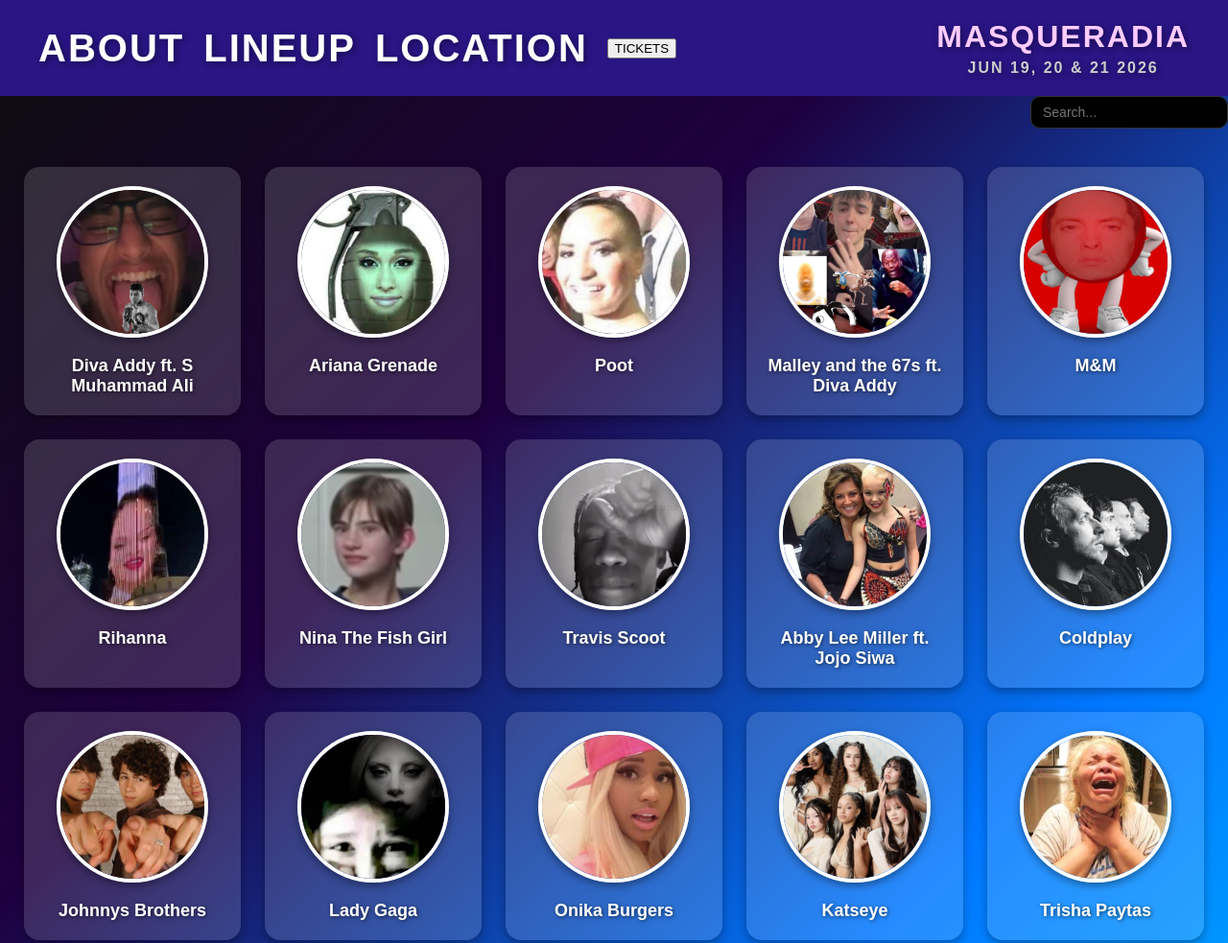
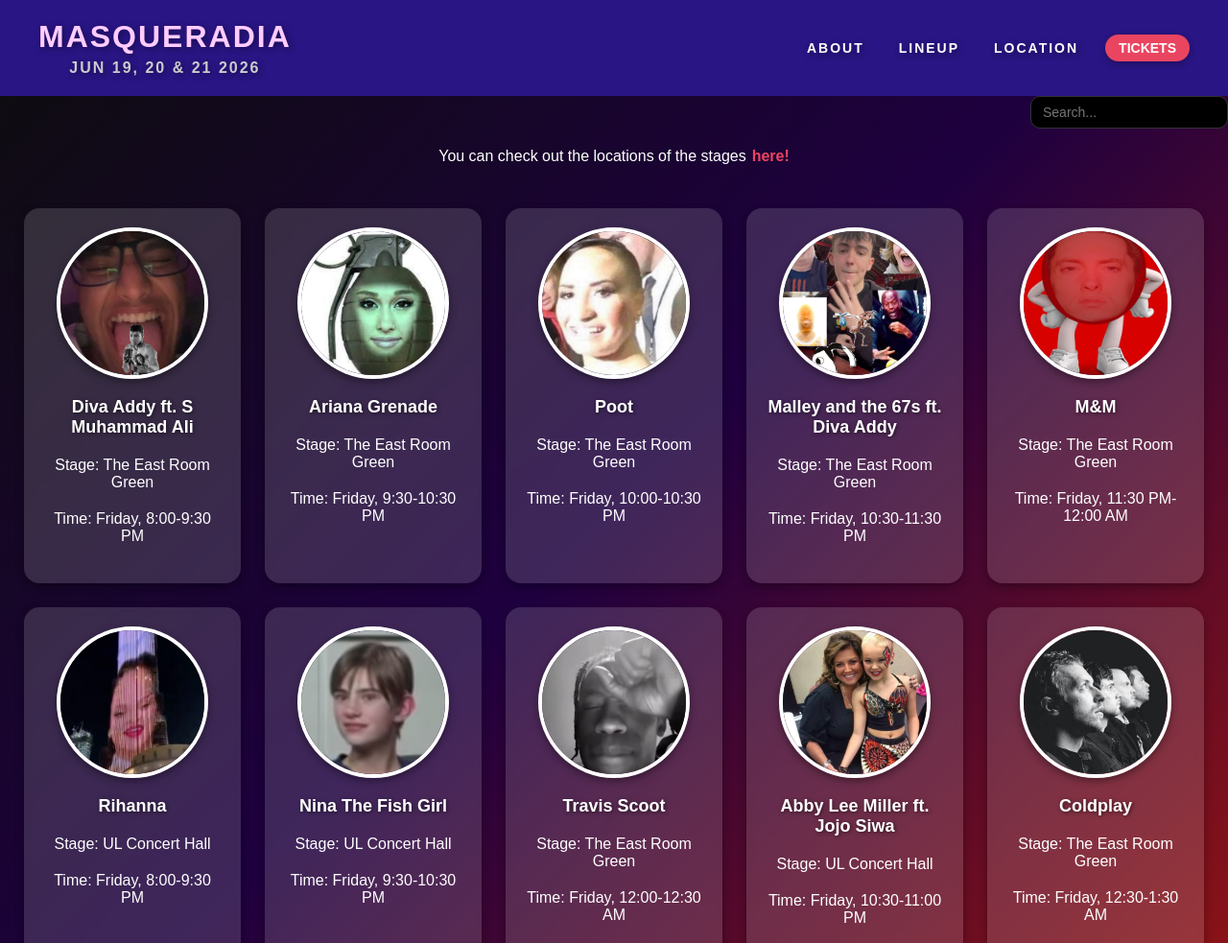
Before and after one commit to c-mcl27/Masqueradia.github.io, a plain HTML site: page lineup.html in a window 1280 px wide. Shown: the top 983 px of the page at 96% size. Drawn offline with Linux system fonts and the light colour scheme.

Commit message:
Update lineup.html

```diff
--- a/lineup.html
+++ b/lineup.html
@@ -8,7 +8,7 @@
   <style>
   body {
     font-family: Arial, sans-serif;
-    background: linear-gradient(135deg, #0d0d0d, #1e003f, #0077ff, #00c3ff);
+    background: linear-gradient(135deg, #0d0d0d, #1e003f, #911414, #00c3ff);
     margin: 0;
     color: white;
     position: relative;
@@ -49,6 +49,27 @@
       background: black;
       color: white;
       outline: none;
+    }
+
+	p {
+  font-size: 16px;
+  color: #fff;
+  text-align: center;       /* centers the text */
+  margin: 20px 0;
+  font-family: Arial, sans-serif;
+}
+
+p a {
+  color: #e94560;           /* bold festival accent color */
+  font-weight: bold;
+  text-decoration: none;    /* remove underline */
+  margin-left: 6px;         /* add space before "here!" */
+  transition: color 0.3s ease;
+}
+
+p a:hover {
+  color: #ffcc00;           /* fun hover effect */
+  text-decoration: underline;
 }
 
     .artist-grid {
@@ -100,8 +121,25 @@
   flex-wrap: wrap;
 }
 
+.logo-date {
+  text-align: left;
+}
+
+.logo-date h1 {
+  margin: 0;
+  font-size: 32px;
+  color: #e94560;
+}
+
+.logo-date p {
+  margin: 5px 0 0;
+  font-size: 16px;
+  color: #ccc;
+}
+
 .nav-section {
-  flex: 1;
+  display: flex;
+  align-items: center;
 }
 
 .nav-links {
@@ -114,12 +152,29 @@
   color: white;
   text-decoration: none;
   font-weight: bold;
+  font-size: 14px; /* smaller size */
+  padding: 4px 8px;
 }
 
 .nav-links a:hover {
   color: #e94560;
 }
 
+.tickets-btn {
+  background-color: #e94560;
+  color: white;
+  border: none;
+  padding: 6px 14px; /* slightly smaller padding */
+  border-radius: 20px;
+  cursor: pointer;
+  font-weight: bold;
+  font-size: 14px; /* match link size */
+  box-shadow: 0 2px 6px rgba(0,0,0,0.3);
+}
+
+.tickets-btn:hover {
+  background-color: #ff5e78;
+}
 
 .logo-date {
   text-align: ;
@@ -137,26 +192,16 @@
   color: #ccc;
 }
 
-
-.ticket-btn {
-  background-color: #e94560;
-  color: white;
-  border: none;
-  padding: 8px 16px;
-  border-radius: 20px;
-  cursor: pointer;
-  font-weight: bold;
-}
-
-.ticket-btn:hover {
-  background-color: #e94560;
-}
-
   </style>
 </head>
 
 <body>
   <header class="festival-header">
+  <div class="logo-date">
+    <h1>MASQUERADIA</h1>
+    <p>JUN 19, 20 & 21 2026</p>
+  </div>
+
   <div class="nav-section">
     <nav class="nav-links">
       <a href="#about">ABOUT</a>
@@ -164,11 +209,6 @@
       <a href="#plan">LOCATION</a>
       <button class="tickets-btn">TICKETS</button>
     </nav>
-  </div>
-
-  <div class="logo-date">
-    <h1>MASQUERADIA</h1>
-    <p>JUN 19, 20 & 21 2026</p>
   </div>
 </header>
 
@@ -182,126 +222,214 @@
     />
   </div>
 
+  <p>You can check out the locations of the stages<a href="location.com" target="_blank">here!</a></p>
+
   <div class="artist-grid" id="artistGrid">
 
   <div class="artist-card">
     <img src="addy.png" alt="Diva Addy ft. S Muhammad Ali">
     <div class="artist-name">Diva Addy ft. S Muhammad Ali</div>
+    <div class="artist-info">
+      <p>Stage: The East Room Green</p>
+      <p>Time: Friday, 8:00-9:30 PM</p>
+    </div>
   </div>
 
   <div class="artist-card">
     <img src="arianaGrenade.jpg" alt="Ariana Grenade">
     <div class="artist-name">Ariana Grenade</div>
+    <div class="artist-info">
+      <p>Stage: The East Room Green</p>
+      <p>Time: Friday, 9:30-10:30 PM</p>
+    </div>
   </div>
 
   <div class="artist-card">
     <img src="pootLovato.jpg" alt="Poot">
     <div class="artist-name">Poot</div>
+    <div class="artist-info">
+      <p>Stage: The East Room Green</p>
+      <p>Time: Friday, 10:00-10:30 PM</p>
+    </div>
   </div>
 
   <div class="artist-card">
     <img src="jack.png" alt="Malley and the 67s ft. Diva Addy">
     <div class="artist-name">Malley and the 67s ft. Diva Addy</div>
+    <div class="artist-info">
+      <p>Stage: The East Room Green</p>
+      <p>Time: Friday, 10:30-11:30 PM</p>
+    </div>
   </div>
 
   <div class="artist-card">
     <img src="eminem.jpg" alt="M&M">
     <div class="artist-name">M&M</div>
+    <div class="artist-info">
+      <p>Stage: The East Room Green</p>
+      <p>Time: Friday, 11:30 PM-12:00 AM</p>
+    </div>
   </div>
 
   <div class="artist-card">
     <img src="helloDubai.jpg" alt="Rihanna">
     <div class="artist-name">Rihanna</div>
+    <div class="artist-info">
+      <p>Stage: UL Concert Hall</p>
+      <p>Time: Friday, 8:00-9:30 PM</p>
+    </div>
   </div>
 
   <div class="artist-card">
     <img src="nina.jpg" alt="Nina The Fish Girl">
     <div class="artist-name">Nina The Fish Girl</div>
+    <div class="artist-info">
+      <p>Stage: UL Concert Hall</p>
+      <p>Time: Friday, 9:30-10:30 PM</p>
+    </div>
   </div>
 
   <div class="artist-card">
     <img src="travisScoot.jpg" alt="Travis Scoot">
     <div class="artist-name">Travis Scoot</div>
+    <div class="artist-info">
+      <p>Stage: The East Room Green</p>
+      <p>Time: Friday, 12:00-12:30 AM</p>
+    </div>
   </div>
 
   <div class="artist-card">
     <img src="abbyJojo.jpg" alt="Abby Lee Miller ft. Jojo Siwa">
     <div class="artist-name">Abby Lee Miller ft. Jojo Siwa</div>
+    <div class="artist-info">
+      <p>Stage: UL Concert Hall</p>
+      <p>Time: Friday, 10:30-11:00 PM</p>
+    </div>
   </div>
 
   <div class="artist-card">
     <img src="coldplay.jpg" alt="Coldplay">
     <div class="artist-name">Coldplay</div>
+    <div class="artist-info">
+      <p>Stage: The East Room Green</p>
+      <p>Time: Friday, 12:30-1:30 AM</p>
+    </div>
   </div>
 
   <div class="artist-card">
     <img src="johnnysBrothers.jpg" alt="Johnnys Brothers">
     <div class="artist-name">Johnnys Brothers</div>
+	<p>Stage: UL Concert Hall</p>
+    <p>Time: Friday, 11:00 PM-12:00 AM</p>
   </div>
 
   <div class="artist-card">
     <img src="ladyGaga.jpg" alt="Lady Gaga">
     <div class="artist-name">Lady Gaga</div>
+    <div class="artist-info">
+      <p>Stage: The East Room Green</p>
+      <p>Time: Friday, 1:30-2:00 AM</p>
+    </div>
   </div>
 
   <div class="artist-card">
     <img src="onikaBurgers.jpg" alt="Onika Burgers">
     <div class="artist-name">Onika Burgers</div>
+    <div class="artist-info">
+      <p>Stage: The East Room Green</p>
+      <p>Time: Saturday, 8:00-8:30 PM</p>
+    </div>
   </div>
 
   <div class="artist-card">
     <img src="katseye.jpg" alt="Katseye">
     <div class="artist-name">Katseye</div>
+    <div class="artist-info">
+      <p>Stage: The East Room Green</p>
+      <p>Time: Saturday, 8:30-9:30 PM</p>
+    </div>
   </div>
 
   <div class="artist-card">
     <img src="trishaPaytas.jpg" alt="Trisha Paytas">
     <div class="artist-name">Trisha Paytas</div>
+	<p>Stage: UL Concert Hall</p>
+    <p>Time: Saturday, 8:00-9:30 AM</p>
   </div>
 
   <div class="artist-card">
     <img src="kingKylie.jpg" alt="King Kylie">
     <div class="artist-name">King Kylie</div>
+    <div class="artist-info">
+      <p>Stage: The East Room Green</p>
+      <p>Time: Saturday, 9:30-10:30 PM</p>
+    </div>
   </div>
 
   <div class="artist-card">
     <img src="kanyeWest.jpg" alt="Kanye West">
     <div class="artist-name">Kanye West before Lobotomy</div>
+    <div class="artist-info">
+      <p>Stage: The East Room Green</p>
+      <p>Time: Saturday, 10:30 PM-12:00 AM</p>
+    </div>
   </div>
 
   <div class="artist-card">
     <img src="krissed.jpg" alt="Get Krissed">
     <div class="artist-name">Get Krissed</div>
+	<p>Stage: UL Concert Hall</p>
+    <p>Time: Saturday, 9:30-10:30 AM</p>
   </div>
 
   <div class="artist-card">
     <img src="rattailTedros.jpg" alt="Rattail Tedros">
     <div class="artist-name">Rattail Tedros</div>
+	<p>Stage: UL Concert Hall</p>
+    <p>Time: Saturday, 10:30 PM-12:00 AM</p>
   </div>
 
   <div class="artist-card">
     <img src="nateJacobs.jpg" alt="Nate Jacobs">
     <div class="artist-name">Nate Jacobs</div>
+    <div class="artist-info">
+      <p>Stage: The East Room Green</p>
+      <p>Time: Sunday, 8:00-8:30 PM</p>
+    </div>
   </div>
 
   <div class="artist-card">
     <img src="einsteins.png" alt="Einstein & Einstein Jr">
     <div class="artist-name">Einstein & Einstein Jr</div>
+    <div class="artist-info">
+      <p>Stage: The East Room Green</p>
+      <p>Time: Sunday, 8:30-10:30 PM</p>
+    </div>
   </div>
 
   <div class="artist-card">
     <img src="stevenHawking.jpg" alt="Steven Hawking">
     <div class="artist-name">Steven Hawking</div>
+	<p>Stage: UL Concert Hall</p>
+    <p>Time: Sunday, 8:00PM-12:00 AM</p>
   </div>
 
   <div class="artist-card">
     <img src="honeyG.jpg" alt="Honey G">
     <div class="artist-name">Honey G</div>
+    <div class="artist-info">
+      <p>Stage: The East Room Green</p>
+      <p>Time: Sunday, 10:30-11:00 PM</p>
+    </div>
   </div>
 
   <div class="artist-card">
     <img src="michael.jpg" alt="Michael Jackson">
     <div class="artist-name">Michael Jackson</div>
+    <div class="artist-info">
+      <p>Stage: The East Room Green</p>
+      <p>Time: Sunday, 11:00 PM-12:30 AM</p>
+    </div>
   </div>
 
 </div>
```
Lines whose indentation alone changed are shown as unchanged.
